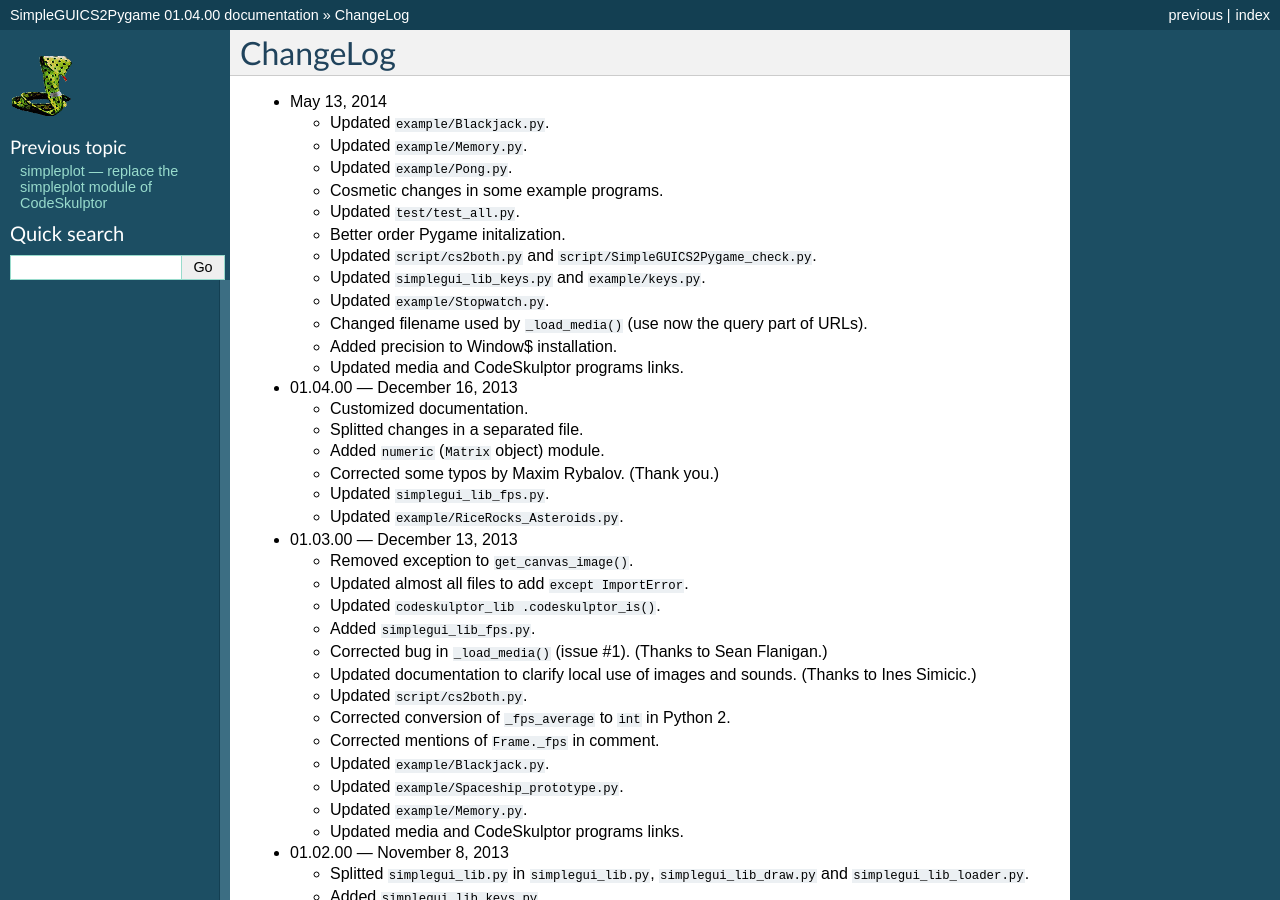
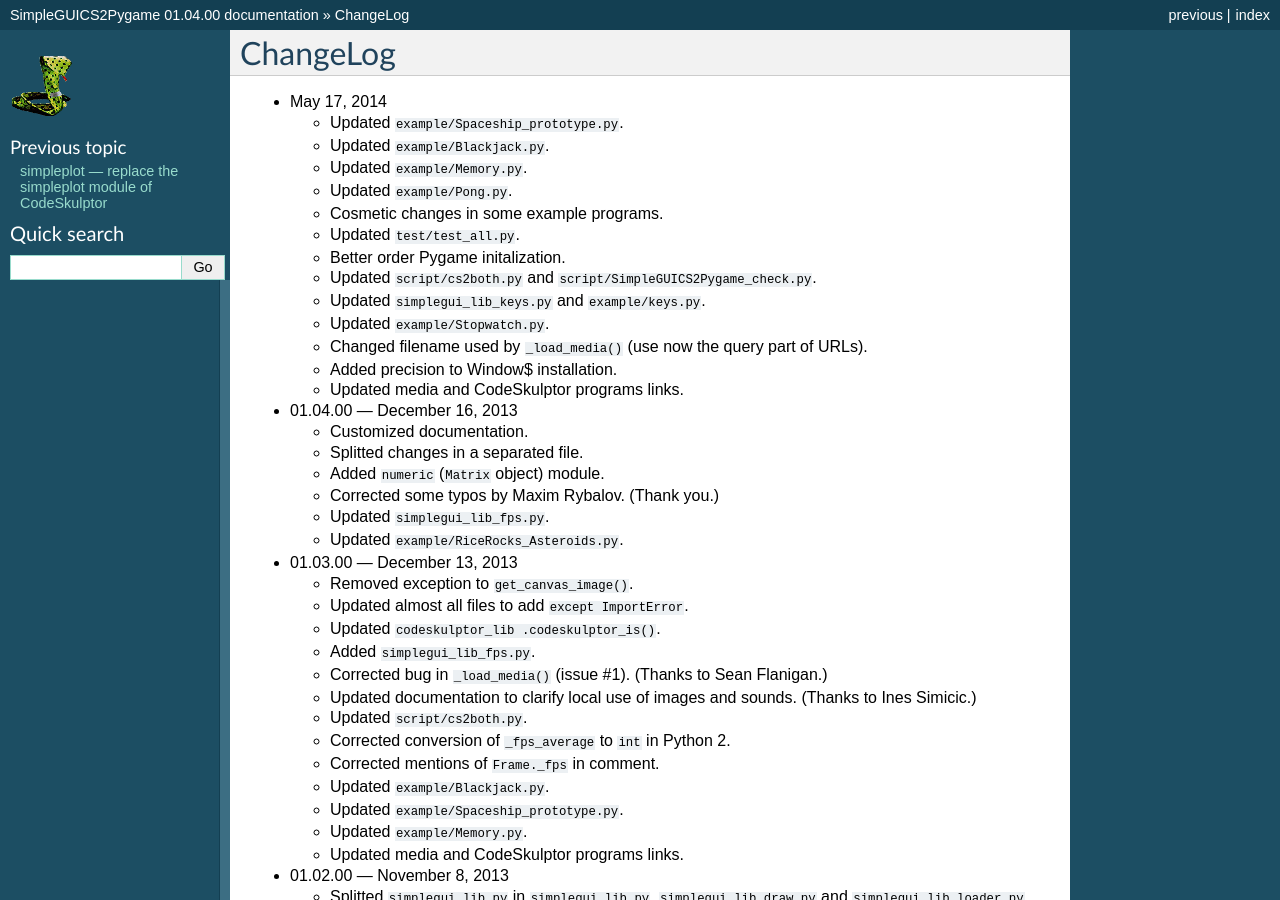
Before and after one commit to rhul-compsoc/SimpleGUICS2Pygame, a Sphinx documentation site: the page built from Sphinx/ChangeLog.rst, in a window 1280 px wide and 900 px high. Built offline with Sphinx 7.4.7, drawn with Linux system fonts in a browser that asks for light colours.

Commit message:
Updated example/Spaceship_prototype.py.

```diff
--- a/README.rst
+++ b/README.rst
@@ -106,7 +106,9 @@ along with this program. If not, see <http://www.gnu.org/licenses/>.
 
 Changes
 =======
-* May 13, 2014
+* May 17, 2014
+
+  - Updated ``example/Spaceship_prototype.py``.
 
   - Updated ``example/Blackjack.py``.
 
--- a/Sphinx/ChangeLog.rst
+++ b/Sphinx/ChangeLog.rst
@@ -1,6 +1,8 @@
 ChangeLog
 =========
-* May 13, 2014
+* May 17, 2014
+
+  - Updated ``example/Spaceship_prototype.py``.
 
   - Updated ``example/Blackjack.py``.
 
--- a/Sphinx/_static/links/data/prog_links.txt
+++ b/Sphinx/_static/links/data/prog_links.txt
@@ -29,7 +29,7 @@ http://www.codeskulptor.org/#user30_Rs4LgtAMTes82IP.py
 http://www.codeskulptor.org/#user27_nNXr8erFjcuvM6E.py
 <strong>RiceRocks_Asteroids</strong>.py
 
-http://www.codeskulptor.org/#user27_z453i0v9PF9tBpW.py
+http://www.codeskulptor.org/#user32_KDprlTWRMo9K9GI.py
 Spaceship_prototype.py
 
 http://www.codeskulptor.org/#user30_GYUwivTrkELXBWk.py
--- a/Sphinx/_static/links/data/prog_links_top.htm
+++ b/Sphinx/_static/links/data/prog_links_top.htm
@@ -4,7 +4,7 @@
     <meta http-equiv="Content-Type" content="text/html; charset=iso-8859-1">
 
     <meta name="date-creation-yyyymmdd" content="20130603">
-    <meta name="date-revision-yyyymmdd" content="20140509">
+    <meta name="date-revision-yyyymmdd" content="20140517">
 
     <title>Python programs running in CodeSkulptor</title>
     <link rel="shortcut icon" href="../favicon.ico">
--- a/Sphinx/_static/links/prog_links.htm
+++ b/Sphinx/_static/links/prog_links.htm
@@ -4,7 +4,7 @@
     <meta http-equiv="Content-Type" content="text/html; charset=iso-8859-1">
 
     <meta name="date-creation-yyyymmdd" content="20130603">
-    <meta name="date-revision-yyyymmdd" content="20140509">
+    <meta name="date-revision-yyyymmdd" content="20140517">
 
     <title>Python programs running in CodeSkulptor</title>
     <link rel="shortcut icon" href="../favicon.ico">
@@ -53,7 +53,7 @@
         <a class="info" href="http://www.codeskulptor.org/#user27_nNXr8erFjcuvM6E.py" target="_blank"><strong>RiceRocks_Asteroids</strong>.py</a>
       </li>
       <li class="prog">
-        <a class="info" href="http://www.codeskulptor.org/#user27_z453i0v9PF9tBpW.py" target="_blank">Spaceship_prototype.py</a>
+        <a class="info" href="http://www.codeskulptor.org/#user32_KDprlTWRMo9K9GI.py" target="_blank">Spaceship_prototype.py</a>
       </li>
       <li class="prog">
         <a class="info" href="http://www.codeskulptor.org/#user30_GYUwivTrkELXBWk.py" target="_blank">Stopwatch.py</a>
```
Also changed, not shown: 1 other file.
